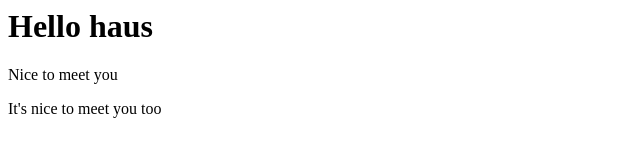
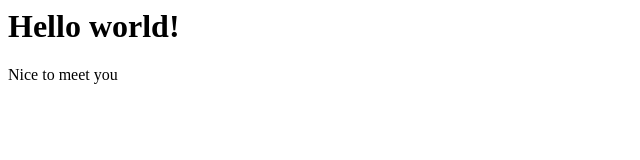
Before and after one commit to propernicedigital/haus-fewd, a plain HTML site: page index.html in a window 1280 px wide. Shown: the whole page, without its empty margins (0-640 px from the left). Drawn offline with Linux system fonts and the light colour scheme.

Commit message:
Revert "Designer QA"
This reverts commit 2b9a2aef532ffc42d8e3e9cfc79f1f7acf07008a.

```diff
--- a/index.html
+++ b/index.html
@@ -1,3 +1,2 @@
-<h1>Hello haus</h1>
+<h1>Hello world!</h1>
 <p>Nice to meet you</p>
-<p>It's nice to meet you too</p>
```
